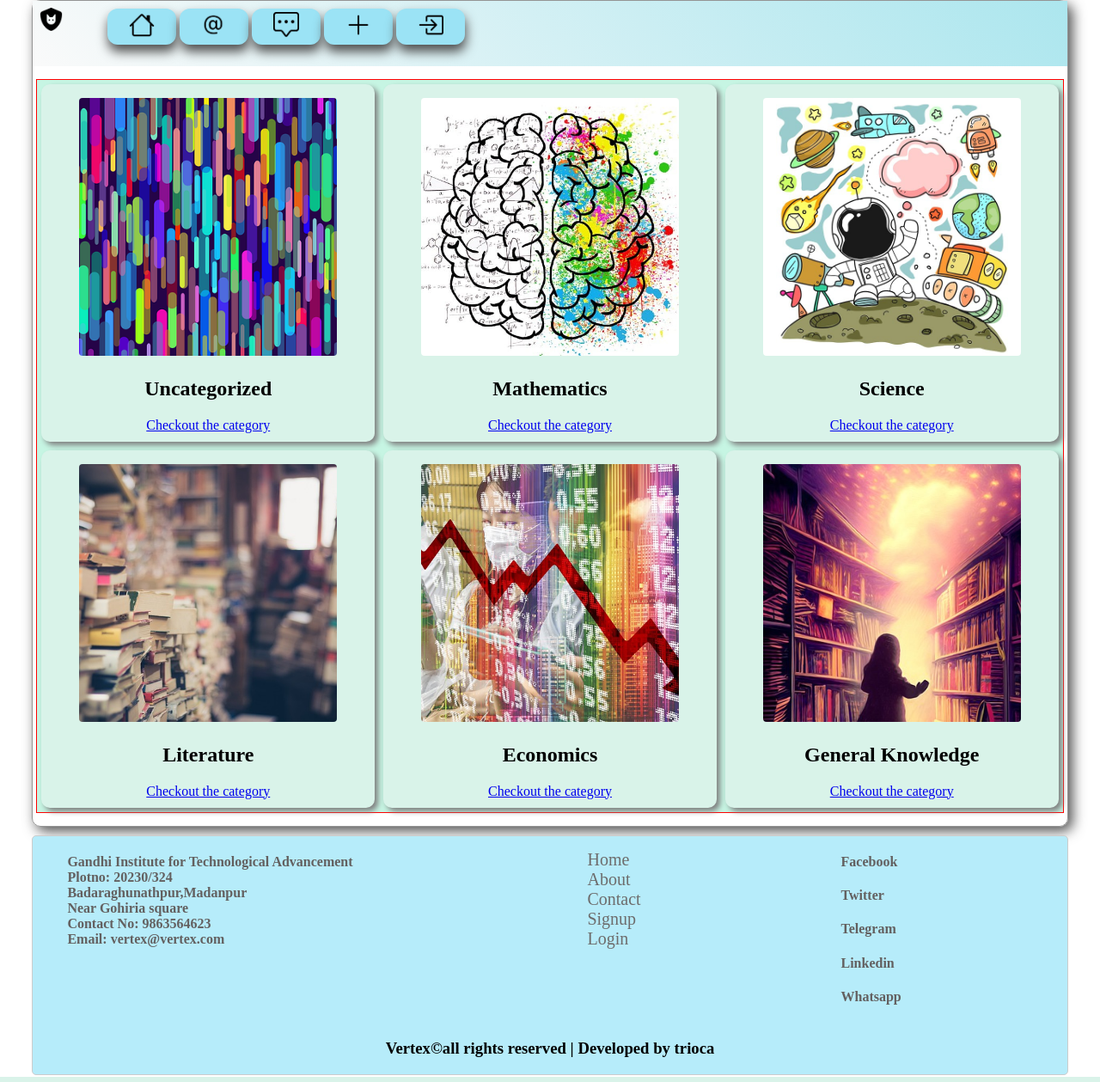
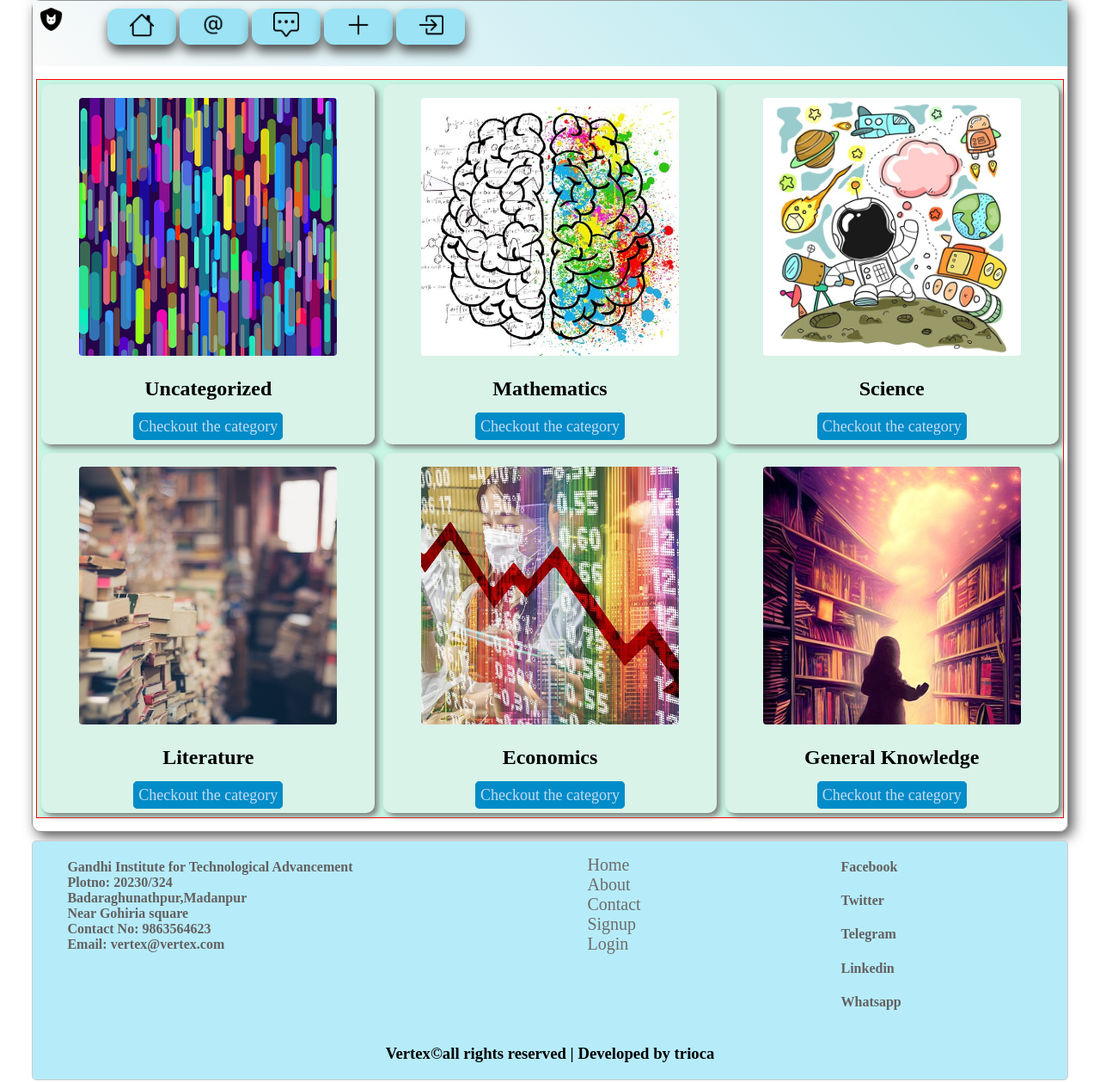
Before and after one commit to adworkspace/Project-Quiz, a Django app: page /category/ in a window 1280 px wide. Shown: the whole page at 86% size. Run offline with Django 3.2, Linux system fonts and the light colour scheme; data comes from the database, SQL or seed files in the repository; both versions use the stored data as it was after the commit.

Commit message:
Vertex-1.1.2

```diff
--- a/vertex/Point/admin.py
+++ b/vertex/Point/admin.py
@@ -1,6 +1,7 @@
 from django.contrib import admin
-from Point.models import Question,Category
+from Point.models import Question,Category,Result
 
 # Register your models here.
 admin.site.register(Question)
 admin.site.register(Category)
+admin.site.register(Result)
--- a/vertex/Point/models.py
+++ b/vertex/Point/models.py
@@ -1,20 +1,30 @@
 from django.db import models
+from django.contrib.auth.models import User
 
 #Creating models here
-
+# Category model
 class Category(models.Model):
     sl_no=models.AutoField(primary_key=True)
+    name=models.CharField(max_length=100,default="No Name")
+    number_of_questions=models.IntegerField(default=10)
+    time=models.IntegerField(help_text="duration of the quiz in minutes.",default=1)
+    required_score=models.IntegerField(help_text="required score to pass the quiz.",default=60)
     cat=models.CharField(max_length=50)
     cat_img=models.ImageField(upload_to="static/category_media",blank=True)
     parent=models.ForeignKey('self',on_delete=models.CASCADE,null=True,blank=True)
-
     def __str__(self):
         return str(self.sl_no) + " " +self.cat
 
     def get_questions(self):
         return self.question_set.all()
 
+    class Meta:
+        verbose_name_plural='Categories'
 
+
+
+
+#Question model
 class Question(models.Model):
     q_no=models.AutoField(primary_key=True)
     quest=models.TextField(max_length=500)
@@ -29,3 +39,12 @@ class Question(models.Model):
 
     def __str__(self):
         return "Question "+str(self.q_no)
+
+# Result model
+class Result(models.Model):
+    quiz=models.ForeignKey(Category,on_delete=models.CASCADE)
+    user=models.ForeignKey(User,on_delete=models.CASCADE)
+    score=models.FloatField()
+
+    def __str__(self):
+        return str(self.pk)
--- /dev/null
+++ b/vertex/static/js/quiz.js
@@ -0,0 +1 @@
+console.log("hello this is quiz page")
--- a/vertex/templates/Point/category.html
+++ b/vertex/templates/Point/category.html
@@ -36,6 +36,16 @@
     border-radius:5px;
 
 }
+
+.cat-item a{
+    text-decoration: none;
+    color: rgb(196, 220, 243);
+    background-color: rgb(0, 140, 200);
+    padding: 5px;
+    font-size: 18px;
+    border: 1px solid rgb(0, 140, 200);
+    border-radius: 5px;
+}
 {% endblock style %}
 
 
--- a/vertex/templates/Point/quiz.html
+++ b/vertex/templates/Point/quiz.html
@@ -1,8 +1,6 @@
 {% extends 'base.html' %}
 {% block head %}
-<script>
-    console.log("hello")
-</script>
+<script src="/static/js/quiz.js"></script>
 
 {% endblock head %}
 
```
Also changed, not shown: vertex/Point/migrations/0013_result.py (added), vertex/Point/migrations/0014_alter_category_options.py (added), vertex/Point/migrations/0015_remove_result_quiz.py (added), vertex/Point/migrations/0016_delete_result.py (added), vertex/Point/migrations/0017_result.py (added), vertex/Point/migrations/0018_auto_20230117_0057.py (added), vertex/db.sqlite3.
